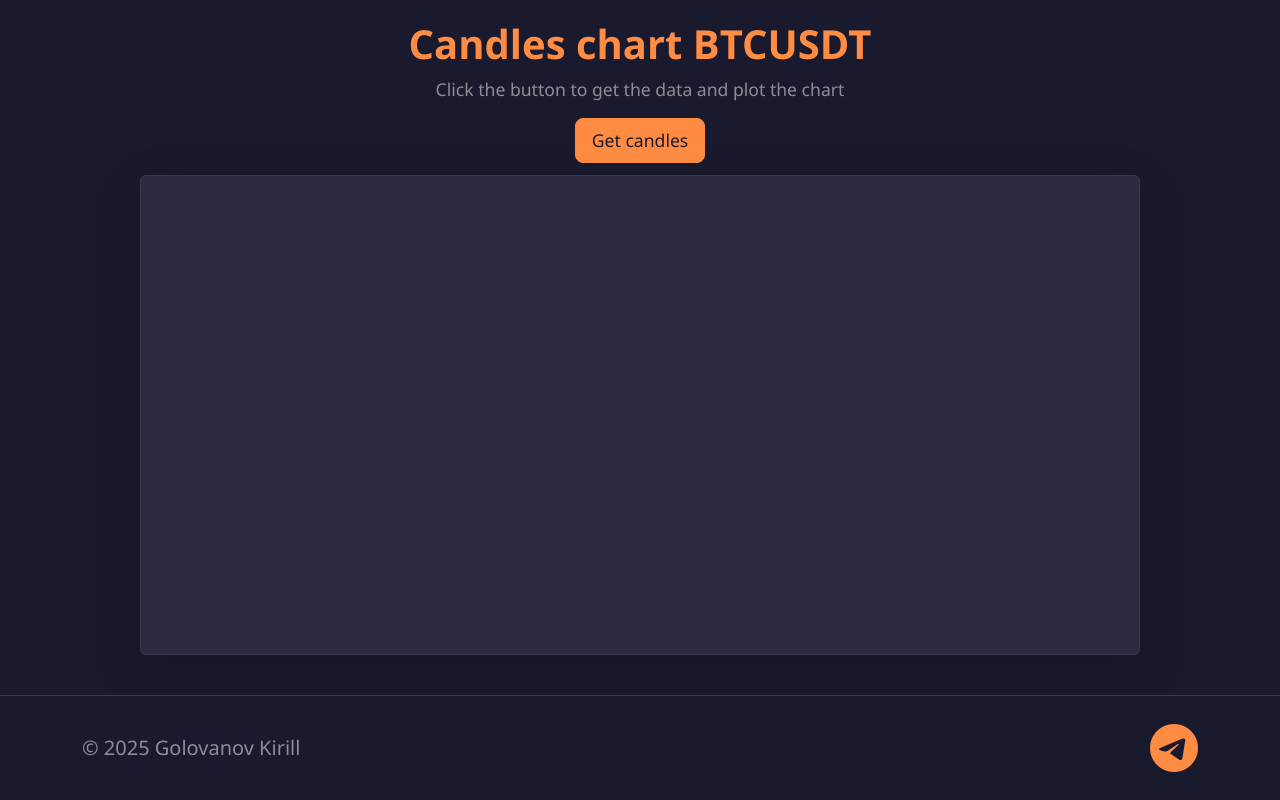
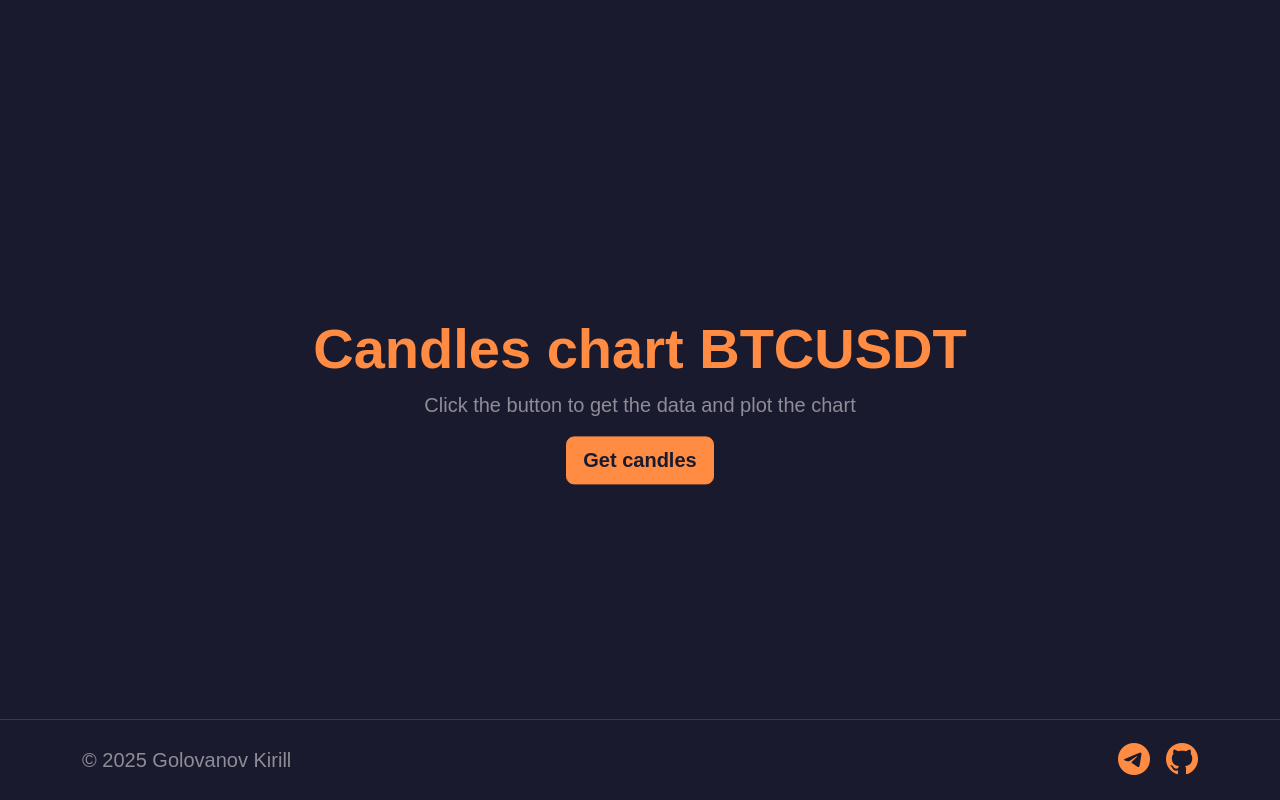
Before and after one commit to Kir32Ill/CandlesChartBITCUSDT, a plain HTML site: page index.html in a window 1280 px wide. Both pictures are taken after a click on the button "Get candles". Drawn offline with Linux system fonts and the light colour scheme; no server answers.

Commit message:
Second changing main files

```diff
--- a/index.html
+++ b/index.html
@@ -11,11 +11,12 @@
     <script src="script.js" defer></script>
 </head>
 <body class="bg-dark-blue text-light">
+
     <main class="container">
         <div class="text-center" id="headerSection">
-            <h1 class="display-4 fw-bold text-soft-orange" id="mainTitle">Candles chart BTCUSDT</h1>
+            <h1 class="display-4 fw-bold text-orange" id="mainTitle">Candles chart BTCUSDT</h1>
             <p class="lead text-white-50" id="subTitle">Click the button to get the data and plot the chart</p>
-            <button class="btn btn-soft-orange btn-lg" id="getDataButton">Get candles</button>
+            <button class="btn btn-orange btn-lg fw-bold" id="getDataButton">Get candles</button>
         </div>
         <div id="chartContainer" class="shadow-lg p-3 mb-5 bg-dark-blue-light rounded" style="display: none;">
             <canvas id="priceChart"></canvas>
@@ -30,13 +31,19 @@
                 </div>
                 <ul class="nav col-md-4 justify-content-end list-unstyled d-flex">
                     <li class="ms-3">
-                        <a class="text-soft-orange" href="https://t.me/KrGl89">
-                            <i class="bi bi-telegram" style="font-size: 3rem;"></i>
+                        <a class="text-orange" href="https://t.me/KrGl89">
+                            <i class="bi bi-telegram" style="font-size: 2rem;"></i>
+                        </a>
+                    </li>
+                    <li class="ms-3">
+                        <a class="text-orange" href="https://github.com/Kir32Ill">
+                            <i class="bi bi-github" style="font-size: 2rem;"></i>
                         </a>
                     </li>
                 </ul>
             </div>
         </div>
     </footer>
+
 </body>
 </html>
--- a/script.js
+++ b/script.js
@@ -1,14 +1,16 @@
 const requestURL = "https://api-testnet.bybit.com/v5/market/kline",
     dataFromButtons = document.querySelector('button'),
     ctx = document.getElementById('priceChart').getContext('2d'),
-    chartContainer = document.getElementById('chartContainer');
-    params = {
+    chartContainer = document.getElementById('chartContainer'),
+    headerContainer = document.getElementById('headerContainer'),
+    subTitle = document.getElementById('subTitle'),
+    parametres = {
         category: 'linear',
         symbol: 'BTCUSDT',
         interval: '5',
         limit: 40
     };
-    queryString = new URLSearchParams(params).toString(),
+    queryString = new URLSearchParams(parametres).toString(),
     fullUrl = `${requestURL}?${queryString}`;
 
 let myChart = null;
@@ -19,24 +21,23 @@ async function candles() {
     if (chartContainer.classList.contains('visible')) {
         chartContainer.classList.remove('visible');
         await new Promise( resolve => setTimeout(resolve, 300) );
-    }
+    };
+    const response = await fetch(fullUrl);
+    if (!response.ok) {
+        alert(`Ошибка: ${response.status} ${response.statusText}`)
+        return;
+    };
 
     if ( !headerSection.classList.contains('small') ) {
         headerSection.classList.add('small');
-    }
+        subTitle.textContent="Click again to update data and chart";
+    };
+
 
     chartContainer.style.display = 'block';
     setTimeout(() => {
         chartContainer.classList.add('visible');
     }, 10);
-
-    const response = await fetch(fullUrl);
-    if (!response.ok) {
-        console.log('error');
-        alert(`Ошибка: ${response.status} ${response.statusText}`)
-        return;
-    }
-
     const data = await response.json(),
         candles = data.result.list;
         highPrices = candles.map(candle => parseFloat(candle[2])); // list[2]: highPrice
@@ -64,7 +65,6 @@ async function candles() {
                 ],
             },
             options: {
-                responsive: true,
                 scales: {
                     x: {
                         title: {
--- a/styles.css
+++ b/styles.css
@@ -1,7 +1,6 @@
 body {
-    font-family: 'Segoe UI', Verdana, sans-serif;
+    font-family: sans-serif;
     background-color: #1a1a2e;
-    color: #e0e0e0;
     display: flex;
     flex-direction: column;
     min-height: 100vh;
@@ -9,18 +8,18 @@ body {
     position: relative;
 }
 
-.text-soft-orange {
+.text-orange {
     color: #ff8c42;
 }
 
-.btn-soft-orange {
+.btn-orange {
     background-color: #ff8c42;
     border-color: #ff8c42;
     color: #1a1a2e;
     transition: all 0.3s ease;
 }
 
-.btn-soft-orange:hover {
+.btn-orange:hover {
     background-color: #e67e3b;
     border-color: #e67e3b;
     transform: translateY(-3px);
@@ -64,14 +63,13 @@ body {
     max-width: 1000px;
     height: 60vh;
     margin-top: 15px;;
-    padding: 20px;
+    padding: 10px;
     background-color: #2a2a40;
     border: 1px solid #3a3a4e;
     border-radius: 10px;
     overflow: hidden;
     opacity: 0;
     transition: opacity 0.3s ease;
-    z-index: 5;
 }
 
 #chartContainer.visible {
@@ -91,8 +89,8 @@ body {
     }
 }
 
-.btn-soft-orange:active {
-    animation: pulse 0.3s ease;
+.btn-orange:active {
+    animation: pulse 0.4s ease;
 }
 
 .footer {
```
